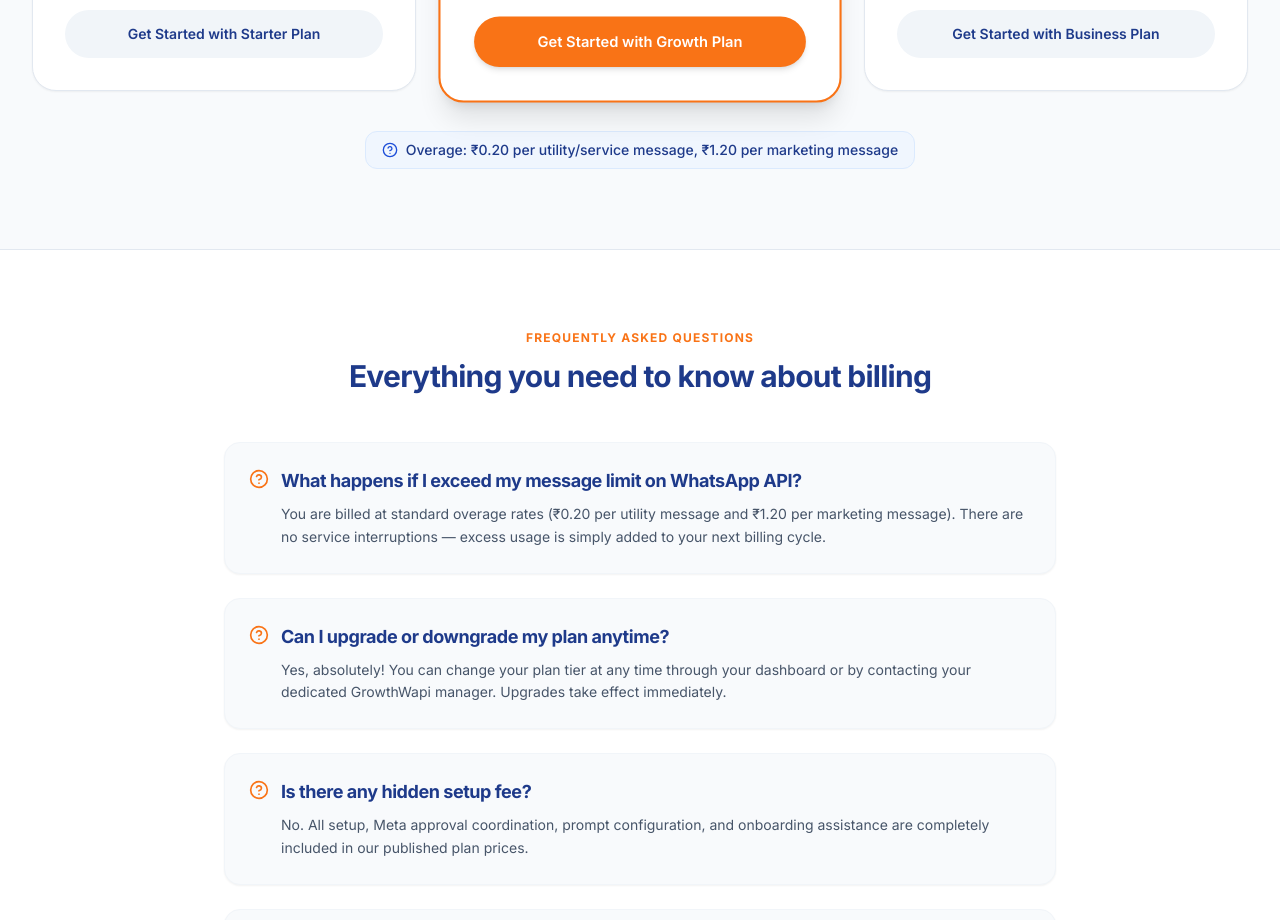
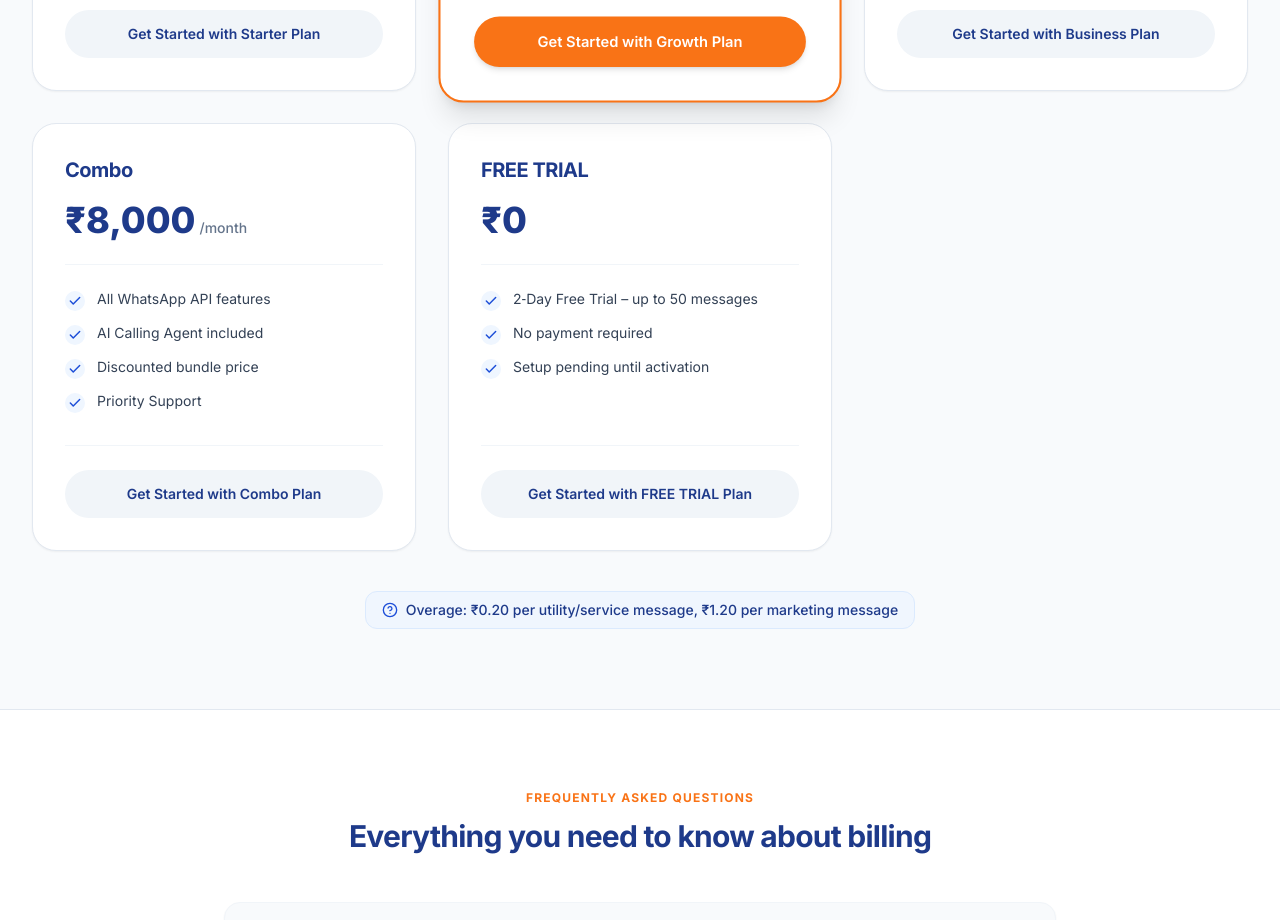
Before and after one commit to growthwapi-lab/Growthwapi, a Next.js app: page /pricing in a window 1280 px wide. Shown: the part 1200-2120 px from the top of the page. Built offline with nearby package versions, Linux system fonts and the light colour scheme.

Commit message:
Add Combo plan, 2‑Day Free‑Trial card, and Supabase client import fix

```diff
--- a/app/dashboard/whatsapp-request/page.tsx
+++ b/app/dashboard/whatsapp-request/page.tsx
@@ -62,6 +62,33 @@ const whatsappPlans: WhatsappPlan[] = [
       "24/7 SLA Support",
     ],
   },
+  {
+    id: "combo",
+    name: "Combo",
+    price: 8000,
+    utilityIncluded: 20000,
+    marketingIncluded: 2000,
+    popular: false,
+    features: [
+      "All WhatsApp API features",
+      "AI Calling Agent included",
+      "Discounted bundle price",
+      "Priority Support",
+    ],
+  },
+  {
+    id: "free-trial",
+    name: "FREE TRIAL",
+    price: 0,
+    utilityIncluded: 0,
+    marketingIncluded: 0,
+    popular: false,
+    features: [
+      "2‑Day Free Trial – up to 50 messages",
+      "No payment required",
+      "Setup pending until activation",
+    ],
+  },
 ];
 
 export default function WhatsappRequestPage() {
@@ -123,7 +150,8 @@ export default function WhatsappRequestPage() {
       additional_requirements: additionalReq,
     };
 
-      const whatsappPayload = {
+    // Base payload for WhatsApp account
+    const whatsappPayload: any = {
       user_id: userId,
       business_display_name: businessName,
       stage: "requirement",
@@ -133,7 +161,14 @@ export default function WhatsappRequestPage() {
       marketing_msgs_included: selectedPlan.marketingIncluded,
     };
 
-      console.log("WhatsApp account payload:", whatsappPayload);
+    // If free trial selected, add trial fields and adjust caps
+    if (selectedPlan.id === "free-trial") {
+      whatsappPayload.trial_status = "active";
+      whatsappPayload.trial_started_at = new Date().toISOString();
+      whatsappPayload.trial_messages_used = 0;
+      whatsappPayload.utility_msgs_included = 50; // trial cap
+      whatsappPayload.marketing_msgs_included = 0;
+    }
 
     const { data: waData, error: waError } = await supabase
       .from("whatsapp_accounts")
@@ -146,6 +181,15 @@ export default function WhatsappRequestPage() {
       throw new Error(waError.message);
     }
 
+    // If trial, skip subscription creation and finish
+    if (selectedPlan.id === "free-trial") {
+      setLoading(false);
+      router.push("/dashboard");
+      router.refresh();
+      return;
+    }
+
+    // Paid flow: create subscription record
     const subscriptionPayload = {
       user_id: userId,
       service: "whatsapp_api",
@@ -153,8 +197,6 @@ export default function WhatsappRequestPage() {
       status: "pending_payment",
       amount: selectedPlan.price,
     };
-
-      console.log("Subscription payload:", subscriptionPayload);
 
     const { data: subData, error: subError } = await supabase
       .from("subscriptions")
@@ -463,7 +505,9 @@ export default function WhatsappRequestPage() {
                         Submitting...
                       </>
                     ) : (
-                      `Proceed to Pay Advance (₹${selectedPlan.price.toLocaleString("en-IN")})`
+                      selectedPlan.id === "free-trial"
+                        ? "Start Free Trial"
+                        : `Proceed to Pay Advance (₹${selectedPlan.price.toLocaleString("en-IN")})`
                     )}
                   </button>
                 </div>
--- a/components/Pricing.tsx
+++ b/components/Pricing.tsx
@@ -58,7 +58,30 @@ export default function Pricing() {
           "24/7 SLA Support",
         ],
       },
-    ],
+      {
+        name: "Combo",
+        price: "₹8,000",
+        period: "/month",
+        popular: false,
+        features: [
+          "All WhatsApp API features",
+          "AI Calling Agent included",
+          "Discounted bundle price",
+          "Priority Support",
+        ],
+      },
+      {
+        name: "FREE TRIAL",
+        price: "₹0",
+        period: "",
+        popular: false,
+        features: [
+          "2‑Day Free Trial – up to 50 messages",
+          "No payment required",
+          "Setup pending until activation",
+        ],
+      },
+    ]
   };
 
   const aiCallingPricing = {
```
Lines whose indentation alone changed are shown as unchanged.
